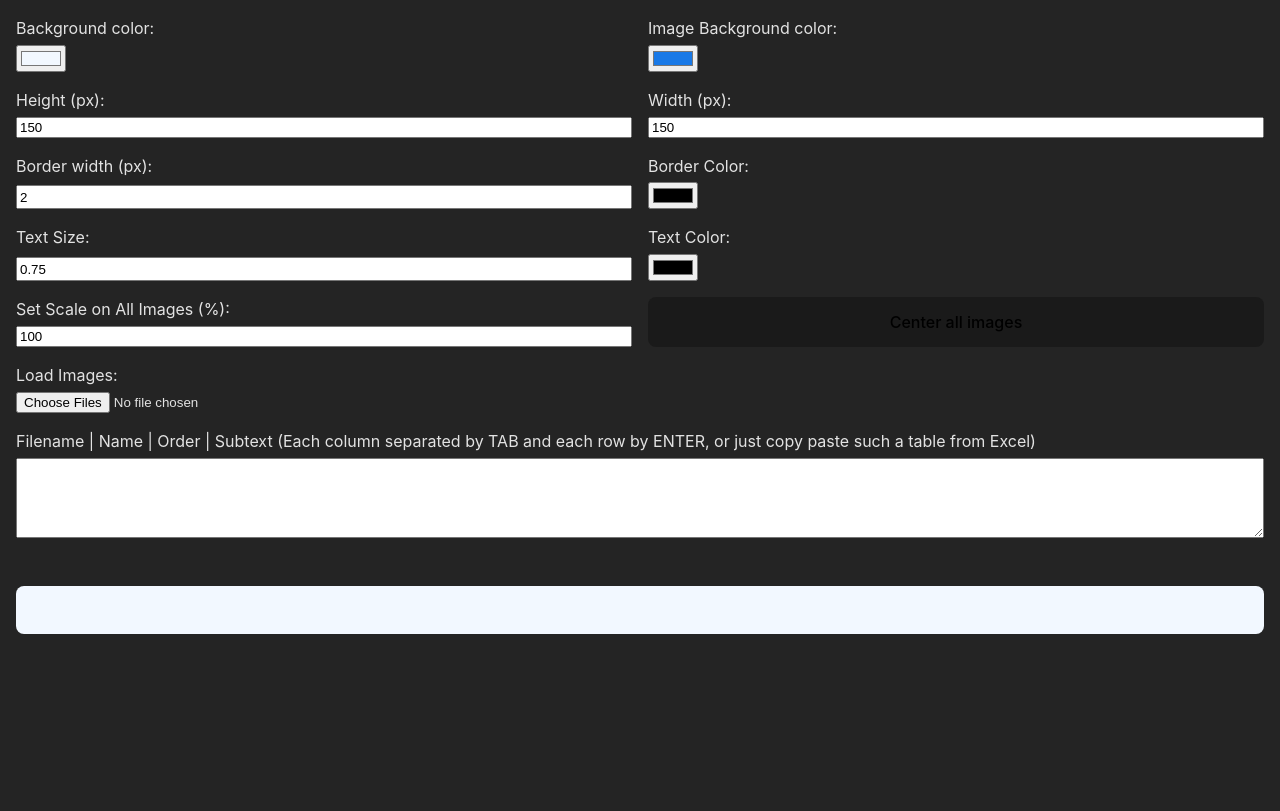
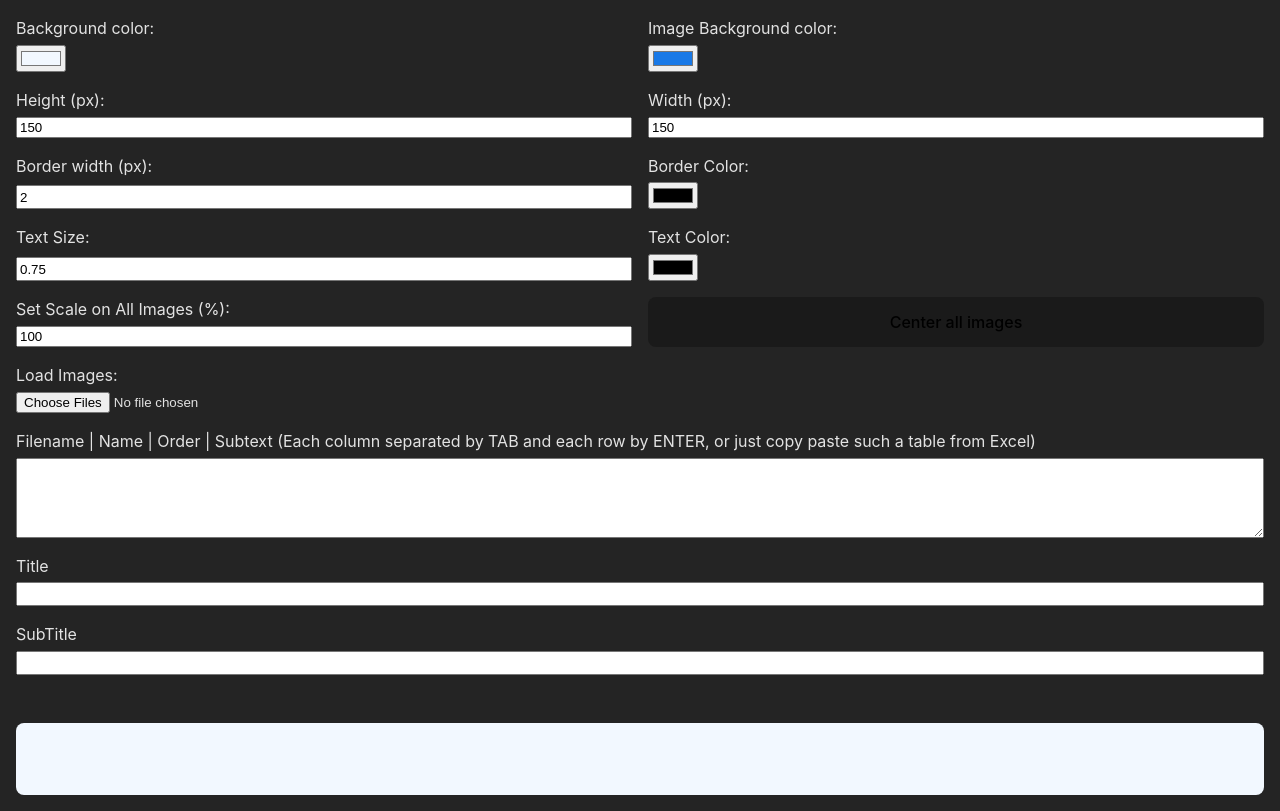
Before and after one commit to Necryl/image-gallery-react, a React (Vite) app: page / in a window 1280 px wide. Built offline with nearby package versions, Linux system fonts and the light colour scheme.

Commit message:
add title and subtitle

```diff
--- a/src/App.css
+++ b/src/App.css
@@ -32,14 +32,45 @@ body {
   height: 10ch;
 }
 
+#settings .title {
+  grid-column: span 2;
+}
+
+#settings .title input {
+  font-size: 1rem;
+}
+
 #output-container {
+  padding: 1rem;
+  min-height: 3rem;
+  border-radius: 0.5rem;
+  display: grid;
+  gap: 0.25rem;
+}
+
+#title, #subTitle {
+  color: black;
+  text-align: center;
+  margin: 0%;
+  padding: 0%;
+}
+
+#title {
+  font-size: 1.75rem;
+}
+
+#subTitle {
+  font-size: 1.25rem;
+  margin-bottom: 2rem;
+}
+
+#gallery {
   display: flex;
   flex-wrap: wrap;
   gap: 1rem;
+  place-content: center;
 
-  padding: 1rem;
-  min-height: 3rem;
-  border-radius: 0.5rem;
+
 }
 
 @media print {
--- a/src/App.jsx
+++ b/src/App.jsx
@@ -16,6 +16,8 @@ function App() {
   const [borderColor, setBorderColor] = useState("#000000");
   const [images, setImages] = useState([]);
   const [data, setData] = useState([]);
+  const [title, setTitle] = useState([]);
+  const [subTitle, setSubTitle] = useState([]);
 
   function receiveFiles(event) {
     const fileData = {};
@@ -212,8 +214,19 @@ function App() {
           ENTER, or just copy paste such a table from Excel)
           <textarea name="" id="" onChange={receiveData}></textarea>
         </label>
+      <label className="title">
+        Title
+        <input type="text" onChange={(e)=>{setTitle(e.target.value)}}/>
+      </label>
+      <label className="title">
+        SubTitle
+        <input type="text"onChange={(e)=>{setSubTitle(e.target.value)}}/>
+      </label>
       </div>
       <div id="output-container" style={{ backgroundColor: bgColor }}>
+        <h1 id="title">{title}</h1>
+        <h2 id="subTitle">{subTitle}</h2>
+        <div id="gallery">
         {(() => {
           const imagesSorted = Object.values(images).sort((a, b) =>
             data[a.id] && data[b.id] ? data[a.id].order - data[b.id].order : 0
@@ -240,6 +253,7 @@ function App() {
             );
           });
         })()}
+        </div>
       </div>
     </div>
   );
```
